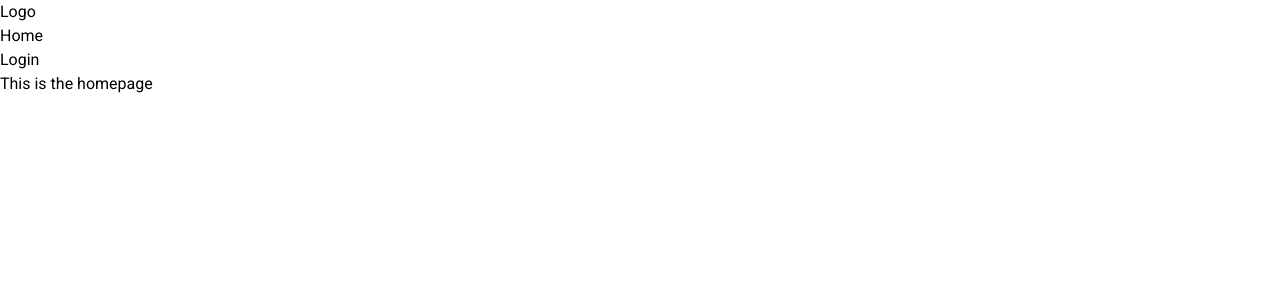
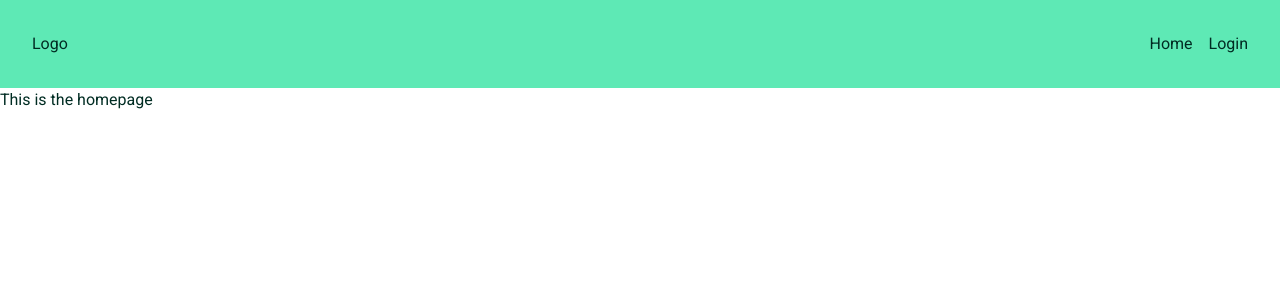
Before and after one commit to sparky9043/12-math-problem-generator, a React (Vite) app in the folder frontend/: page / in a window 1280 px wide. Shown: the top 300 px of the page. Built offline with nearby package versions, Linux system fonts and the light colour scheme.

Commit message:
install tailwind and change navbar styles and color

```diff
--- a/frontend/src/App.tsx
+++ b/frontend/src/App.tsx
@@ -60,7 +60,7 @@ const App = () => {
   }
 
   return (
-    <div>
+    <div className="text-emerald-950">
       <NavBar user={user} logout={onLogout} />
       {notification ? <div className={notification.type}>{notification.message}</div> : null}
       <Routes>
--- a/frontend/src/components/NavBar.tsx
+++ b/frontend/src/components/NavBar.tsx
@@ -9,12 +9,12 @@ interface NavBarProps {
 const NavBar = (props: NavBarProps) => {
 
   return (
-    <nav>
+    <nav className="flex justify-between p-8 bg-emerald-300">
       <h2>Logo</h2>
-      <ul>
+      <ul className="flex gap-4">
         <li>
           {props.user === null
-          ? <NavLink to="/">
+          ? <NavLink to="/" className="hover:text-emerald-900">
             Home
           </NavLink>
           : <NavLink to='/dashboard'>
@@ -23,7 +23,7 @@ const NavBar = (props: NavBarProps) => {
         </li>
         {props.user === null
           ? <li>
-              <NavLink to='/login'>
+              <NavLink to='/login' className="hover:text-emerald-900">
                 Login
               </NavLink>
             </li>
--- a/frontend/src/index.css
+++ b/frontend/src/index.css
@@ -25,14 +25,6 @@ a {
   text-decoration: none;
 }
 
-a:visited {
-  color: transparent;
-}
-
-a:hover {
-  color: blue;
-}
-
 input,
 button,
 select,
```
